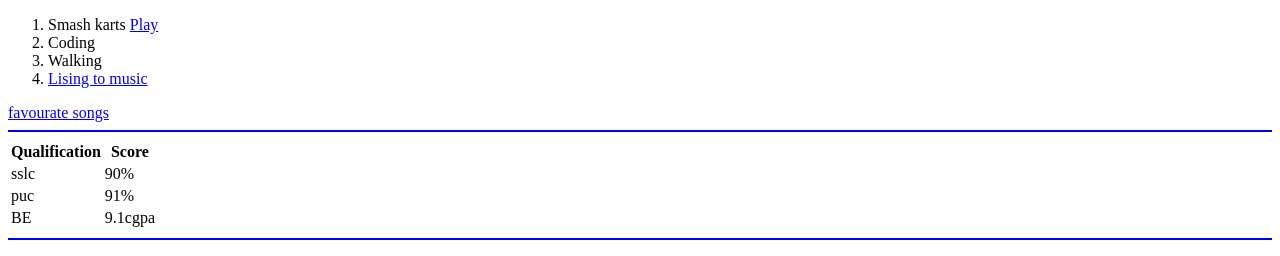
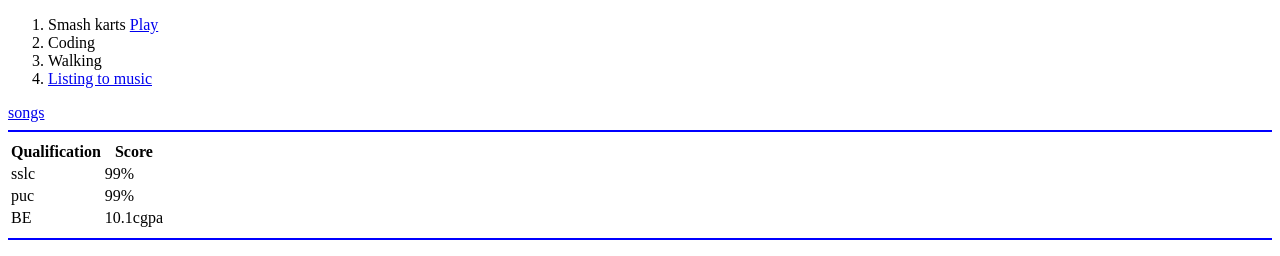
Before and after one commit to sudeepnn/weddevlopment-cv, a plain HTML site: page index.html in a window 1280 px wide. Shown: the part 442-698 px from the top of the page. Drawn offline with Linux system fonts and the light colour scheme.

Commit message:
Update index.html

```diff
--- a/index.html
+++ b/index.html
@@ -36,9 +36,9 @@
         <li>Smash karts <a href="https://www.bing.com/ck/a?!&&p=5f4032b52ea8739f32fff8de526b02dcfdbd751240ad8b24454c41428f850485JmltdHM9MTY1NzAwMTkzNiZpZ3VpZD01N2ZhNzk3NC1iY2Q3LTRhOTYtODQ2NC0xOWVjMDc1MzgxMTYmaW5zaWQ9NTE2Nw&ptn=3&fclid=593dca7a-fc2a-11ec-8b86-213609705817&u=a1aHR0cHM6Ly9zbWFzaGthcnRzLmlvLw&ntb=1">Play</a></li>
         <li>Coding</li>
         <li>Walking</li>
-        <li><a href="https://www.bing.com/ck/a?!&&p=3f70a8a3fe3cd2fd10c02fd3f51a05843835fefde47d74203a9311b40bc7db52JmltdHM9MTY1NzAwMjczMSZpZ3VpZD1hNDMwZDJhYy1iM2I5LTRkNmItYWY4NS04MmRmY2U0ZmI1YWQmaW5zaWQ9NTE3MA&ptn=3&fclid=33333a1d-fc2c-11ec-9cce-b3b6dcbabcae&u=a1aHR0cHM6Ly9nYWFuYS5jb20v&ntb=1">Lising to music</a></li>
+        <li><a href="https://www.bing.com/ck/a?!&&p=3f70a8a3fe3cd2fd10c02fd3f51a05843835fefde47d74203a9311b40bc7db52JmltdHM9MTY1NzAwMjczMSZpZ3VpZD1hNDMwZDJhYy1iM2I5LTRkNmItYWY4NS04MmRmY2U0ZmI1YWQmaW5zaWQ9NTE3MA&ptn=3&fclid=33333a1d-fc2c-11ec-9cce-b3b6dcbabcae&u=a1aHR0cHM6Ly9nYWFuYS5jb20v&ntb=1">Listing to music</a></li>
     </ol>
-    <a href="song.html">favourate songs</a>
+    <a href="song.html">songs</a>
     </ul>
     <hr color="blue">
     <table >
@@ -51,15 +51,15 @@
         <tbody>
             <tr>
                 <td>sslc</td>
-                <td>90%</td>
+                <td>99%</td>
             </tr>
             <tr>
                 <td>puc</td>
-                <td>91%</td>
+                <td>99%</td>
             </tr>
             <tr>
                 <td>BE</td>
-                <td>9.1cgpa</td>
+                <td>10.1cgpa</td>
             </tr>
 
 
```
